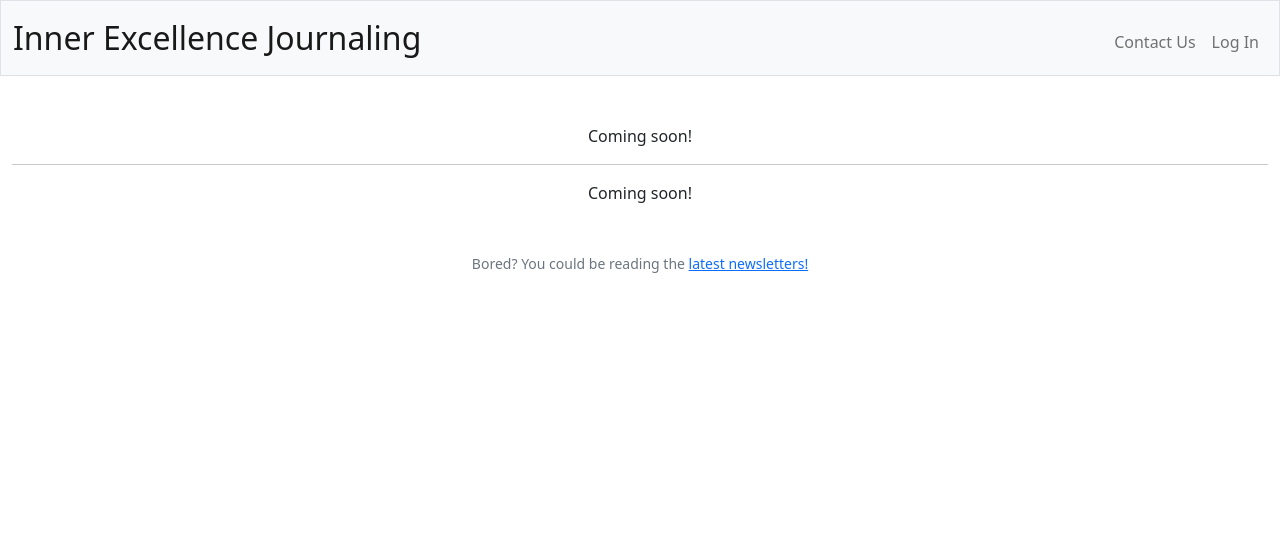
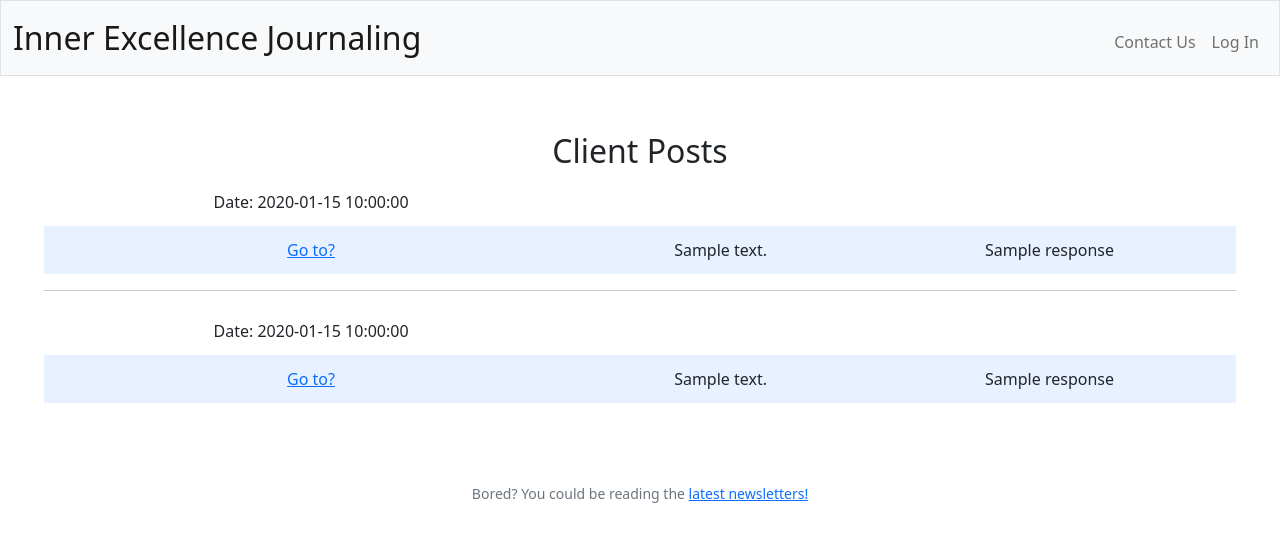
Before and after one commit to shininglegend/shininglegend.github.io, a Flask app: template templates/client-journals.html in a window 1280 px wide. Shown: the top 542 px of the page. Run offline with Flask 2, Linux system fonts and the light colour scheme; the template is opened without the code that fills it: most values are stand-ins (such as "Sample title", 1, 10 or a date in 2020).

Commit message:
Minor fixes

```diff
--- a/helpers/admin_pages.py
+++ b/helpers/admin_pages.py
@@ -25,7 +25,9 @@ def add_client():
 @login_required
 @admin_required
 def client_journals():
-    return render_template("client-journals.html")
+    journals_new = db.execute("SELECT * FROM JOURNALS WHERE submitted=1 AND response IS NULL AND content IS NOT NULL")
+    journals_old = db.execute("SELECT * FROM JOURNALS WHERE submitted=1 AND response IS NOT NULL AND content IS NOT NULL")
+    return render_template("client-journals.html", journals_new=journals_new, journals_old=journals_old)
 
 
 # TODO: Review an individual Journal's page
--- a/helpers/journal_pages.py
+++ b/helpers/journal_pages.py
@@ -60,7 +60,8 @@ def journals(post_id):
         if request.form[form_button_name] == "saveDraft":
             # Save the draft
             db.execute("UPDATE journals SET content=?, submitted=0 WHERE id=? AND user_id=?", content, post_id, session['user_id'])
-            return render_template("journal.html", post_id = post_id, content = content, response = "Successfully saved your draft.")
+            flash("I saved your draft!")
+            return render_template("journal.html", post_id = post_id, content = content)
 
         # "Submit" the draft.
         elif request.form[form_button_name] == "pubAndSend":
--- a/tables.sql
+++ b/tables.sql
@@ -23,7 +23,7 @@ CREATE TABLE IF NOT EXISTS journals (
         content TEXT,
         response TEXT,
         time_crte TIMESTAMP DEFAULT CURRENT_TIMESTAMP NOT NULL,
-        time_updt TIMSTAMP
+        time_updt TIMESTAMP,
         time_resp TIMESTAMP,
         submitted BOOLEAN DEFAULT 0,
         FOREIGN KEY (user_id) REFERENCES users(id),
--- a/templates/client-journals.html
+++ b/templates/client-journals.html
@@ -6,8 +6,44 @@
 
 {% block main %}
     <!-- TODO: Unresponded Section -->
-    Coming soon!
-    <!-- TODO: Responded to Section -->
-    <hr>
-    Coming soon!
+    <div class="section">
+        <h2>Client Posts</h2>
+        <table>
+            <tbody>
+                {% for journal in journals_new %}
+                    <tr>
+                        <td> Date: {{ journal.time_crte }} </td>
+                    <tr>
+                        <td><a href={{ "/journals/" ~journal.id }}>Go to?</a></td>
+                        <td> {{ journal.content }} </td>
+                        <td> {{ journal.response }} </td>
+                    </tr>
+                {% endfor %}
+            </tbody>
+        </table>
+
+        <hr>
+        <!-- TODO: Responded to Section -->
+        <table>
+            <tbody>
+                {% for journal in journals_old %}
+                    <tr>
+                        <td> Date: {{ journal.time_crte }} </td>
+                    <tr>
+                        <td><a href={{ "/journals/" ~journal.id }}>Go to?</a></td>
+                        {% if journal.content %}
+                            <td> {{ journal.content }} </td>
+                        {% else %}
+                            <td> This seems to be an empty draft.</td>
+                        {% endif %}
+                        {% if journal.response %}
+                            <td> {{ journal.response }} </td>
+                        {% else %}
+                            <td> No response yet.</td>
+                        {% endif %}
+                    </tr>
+                {% endfor %}
+            </tbody>
+        </table>
+    </div>
 {% endblock %}
--- a/templates/journal.html
+++ b/templates/journal.html
@@ -8,9 +8,6 @@
     <div class="journal-area">
         <h1>Welcome to the Journaling Area!</h1>
         <p>Feel free to express thoughts, opinions, mindset, reactions, and more!</p>
-        {% if response %}
-            <p class="response">{{ response }}</p>
-        {% endif %}
         <!-- input field with multiple lines. Perhaps a scrollbar?-->
         <form action={{ "/journals/" ~ post_id }} method="post">
             <div class="container">
```
